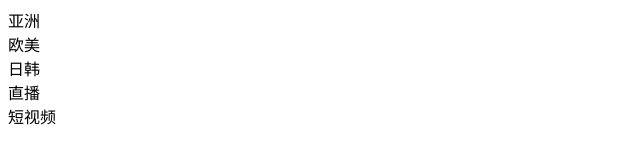
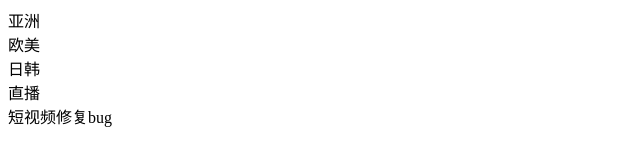
Before and after one commit to heizero/git, a plain HTML site: page index.html in a window 1280 px wide. Shown: the full height of the page, 0-640 px from the left. Drawn offline with Linux system fonts and the light colour scheme.

Commit message:
修复bug

```diff
--- a/index.html
+++ b/index.html
@@ -2,4 +2,4 @@
 <div>欧美</div>
 <div>日韩</div>
 <div>直播</div>
-<div>短视频</div>
+<div>短视频修复bug</div>
```
